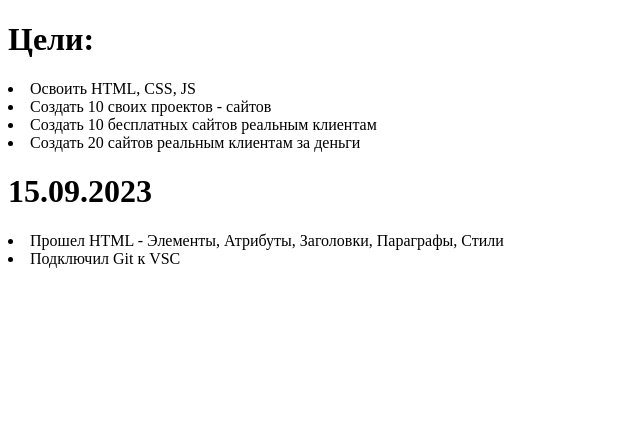
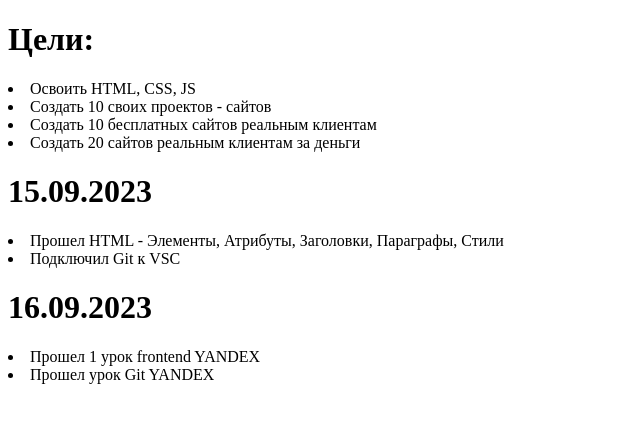
Before and after one commit to dmvchernenko/frontend, a plain HTML site: page index.html in a window 1280 px wide. Shown: the whole page, without its empty margins (0-640 px from the left). Drawn offline with Linux system fonts and the light colour scheme.

Commit message:
16.09.2023

```diff
--- a/index.html
+++ b/index.html
@@ -11,9 +11,14 @@
     <li>Создать 10 своих проектов - сайтов</li>
     <li>Создать 10 бесплатных сайтов реальным клиентам</li>
     <li>Создать 20 сайтов реальным клиентам за деньги</li>
+
     <h1>15.09.2023</h1>
     <li>Прошел HTML - Элементы, Атрибуты, Заголовки, Параграфы, Стили</li>
     <li>Подключил Git к VSC</li>
 
+    <h1>16.09.2023</h1>
+    <li>Прошел 1 урок frontend YANDEX </li>
+    <li>Прошел урок Git YANDEX</li>
+
 </body>
 </html>
```
